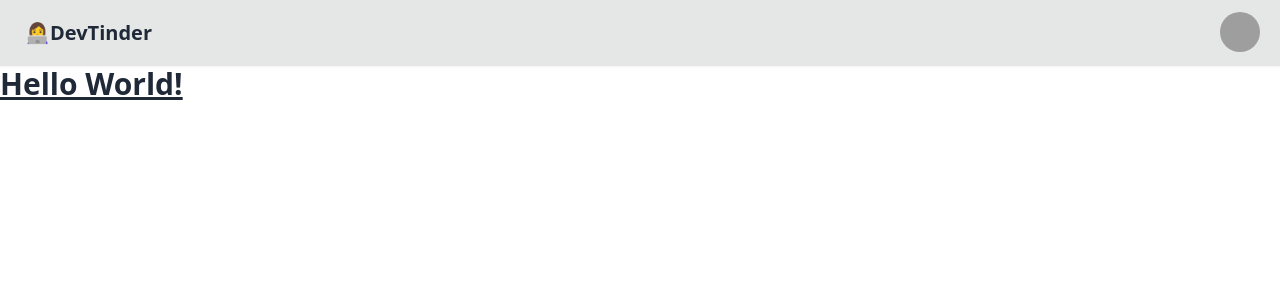
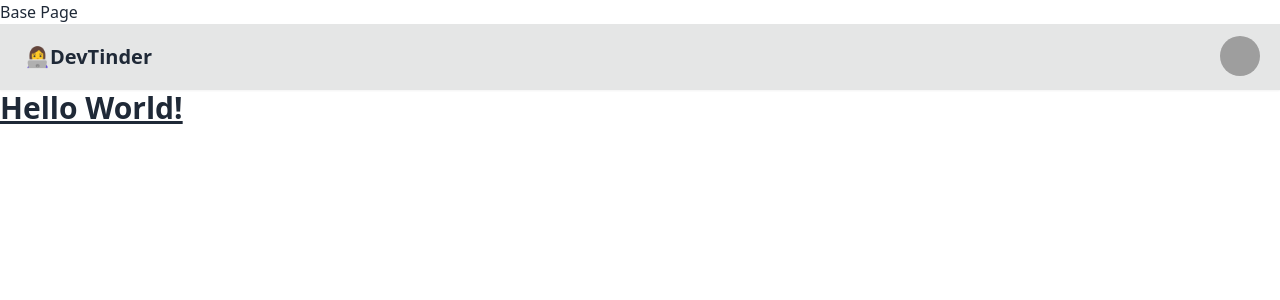
Before and after one commit to THAMITHA/DevTinder, a React (Vite) app: page / in a window 1280 px wide. Shown: the top 300 px of the page. Built offline with nearby package versions, Linux system fonts and the light colour scheme; grey boxes are pictures that could not be loaded.

Commit message:
added react-router-dom

```diff
--- a/package.json
+++ b/package.json
@@ -11,7 +11,8 @@
   },
   "dependencies": {
     "react": "^19.1.0",
-    "react-dom": "^19.1.0"
+    "react-dom": "^19.1.0",
+    "react-router-dom": "^7.6.1"
   },
   "devDependencies": {
     "@eslint/js": "^9.25.0",
--- a/src/App.jsx
+++ b/src/App.jsx
@@ -1,9 +1,17 @@
+import { BrowserRouter, Routes, Route } from "react-router-dom"
 import NavBar from "./NavBar"
 
 function App() {
 
   return (
     <>
+      <BrowserRouter basename="/">
+        <Routes>
+          <Route path="/" element={<div>Base Page</div>} />
+          <Route path="/login" element={<div>Login Page</div>} />
+          <Route path="/test" element={<div>Test Page</div>} />
+        </Routes>
+      </BrowserRouter>
       <NavBar/>
       <h1 className="text-3xl font-bold underline">Hello World!</h1>
     </>
```
Also changed, not shown: 2 other files (tests, documents, lock files or other folders).
